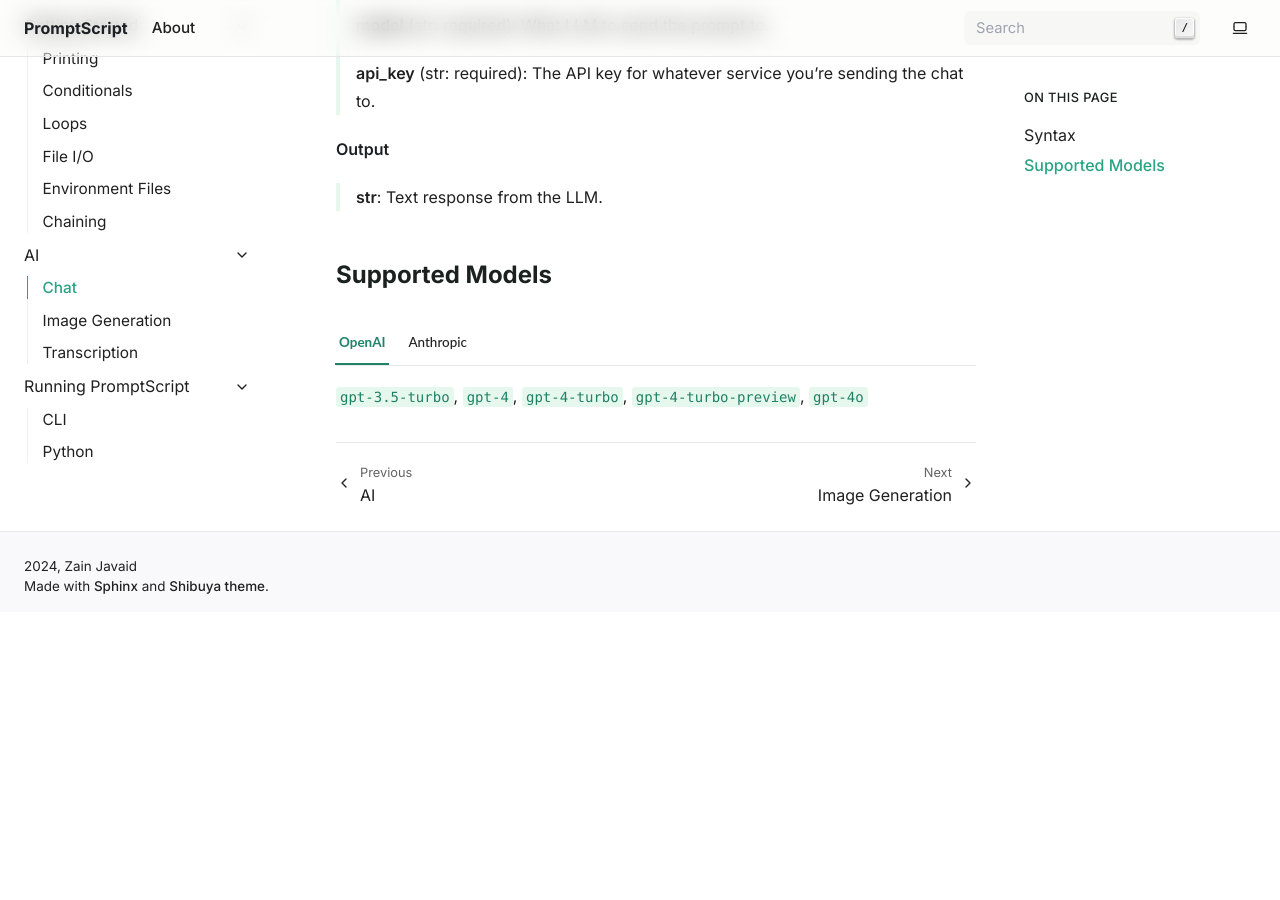
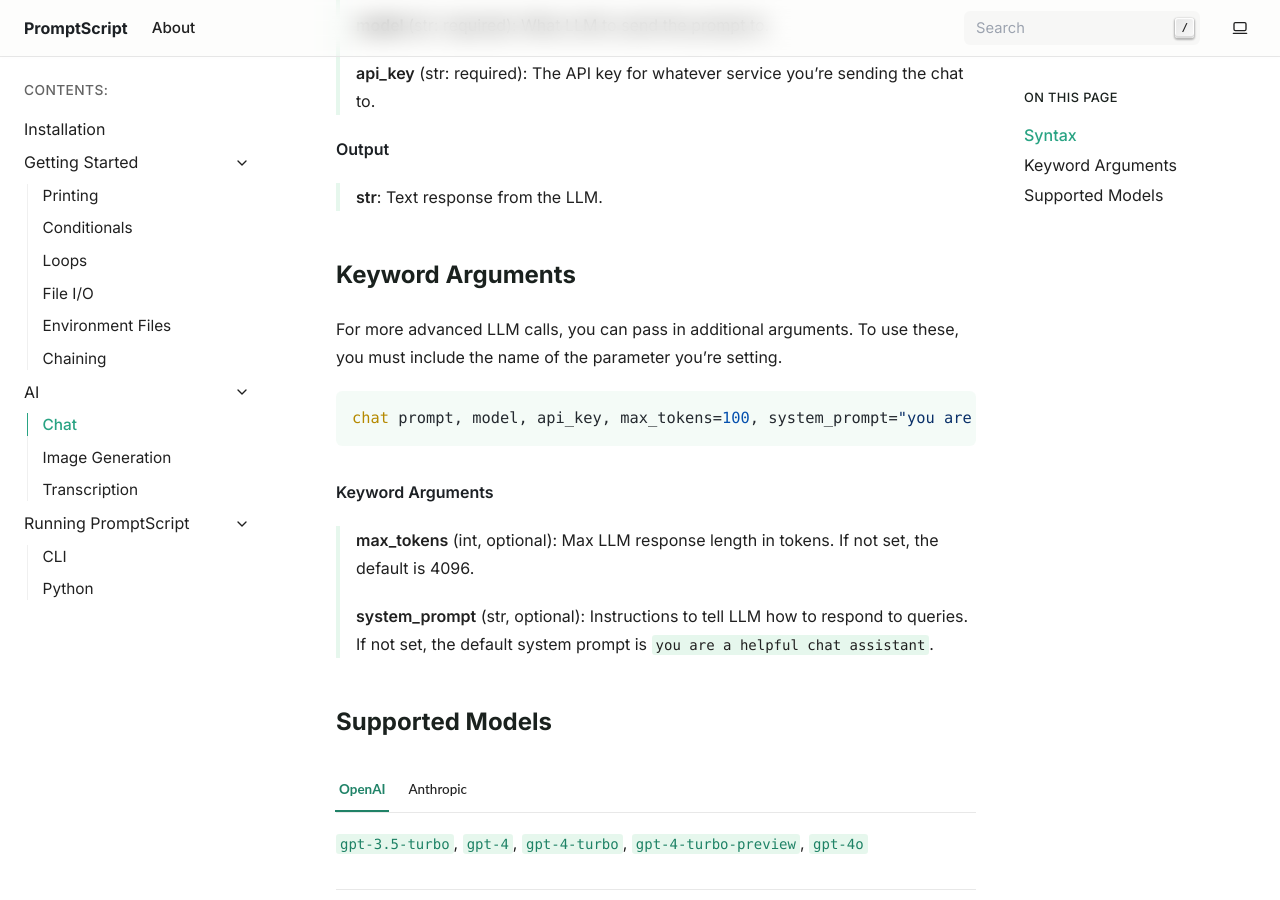
Before and after one commit to zainmfjavaid/PromptScript, a Sphinx documentation site: the page built from docs/ai/chat.rst, in a window 1280 px wide and 900 px high, scrolled down 562 px. Built offline with Sphinx 7.4.7, drawn with Linux system fonts in a browser that asks for light colours; before the commit the page ends 1174 px from its top, so only the background shows below that.

Commit message:
Updated docs to include new chat arguments

```diff
--- a/docs/ai/chat.rst
+++ b/docs/ai/chat.rst
@@ -28,6 +28,24 @@ Syntax
 
     **str**: Text response from the LLM.
 
+
+Keyword Arguments
+------------------
+
+For more advanced LLM calls, you can pass in additional arguments. To use these, you must include
+the name of the parameter you're setting.
+
+.. code-block:: promptscript
+
+    chat prompt, model, api_key, max_tokens=100, system_prompt="you are a pirate."
+
+**Keyword Arguments**
+
+    **max_tokens** (int, optional): Max LLM response length in tokens. If not set, the default is 4096.
+
+    **system_prompt** (str, optional): Instructions to tell LLM how to respond to queries. If not set,
+    the default system prompt is ``you are a helpful chat assistant``.
+
 Supported Models
 ----------------
 
```
Also changed, not shown: 5 other files.
